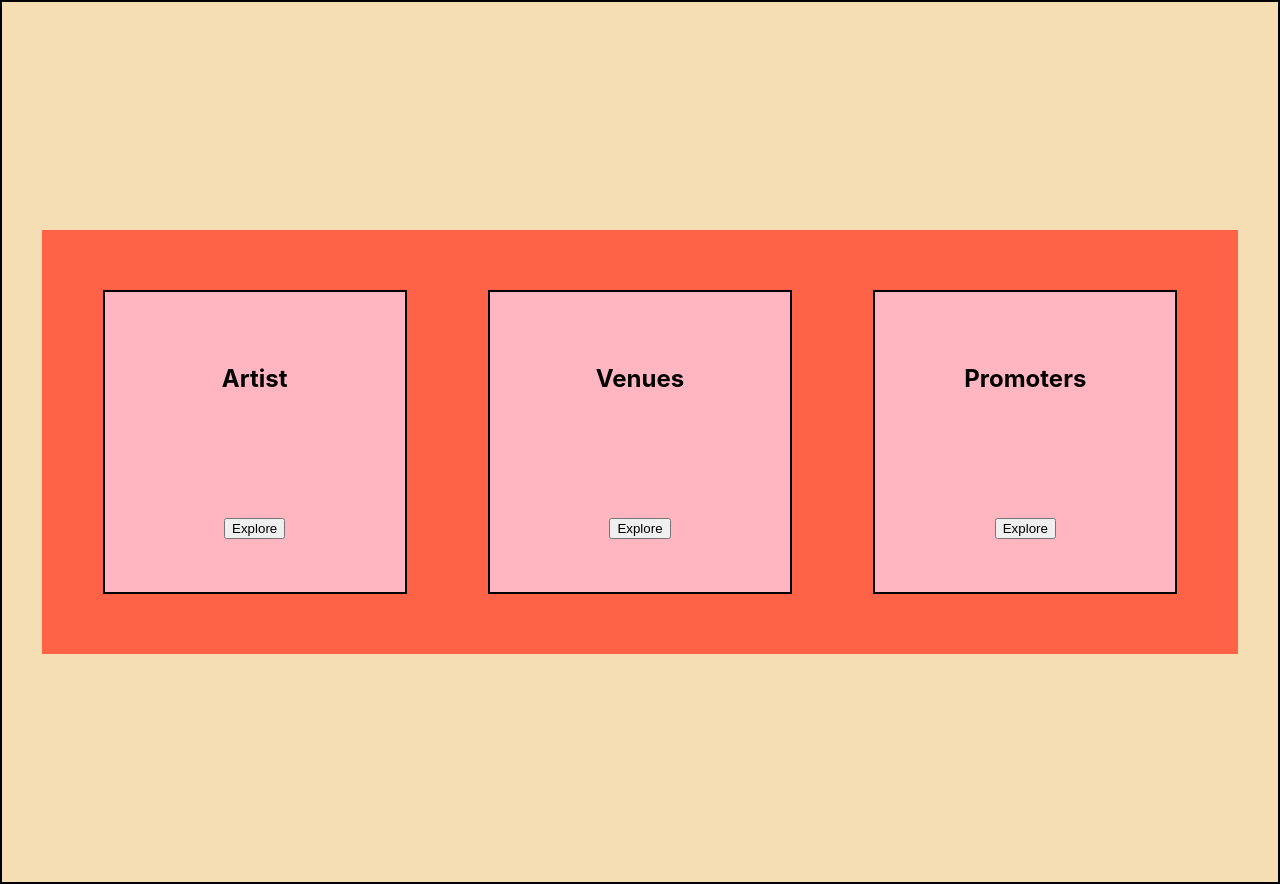
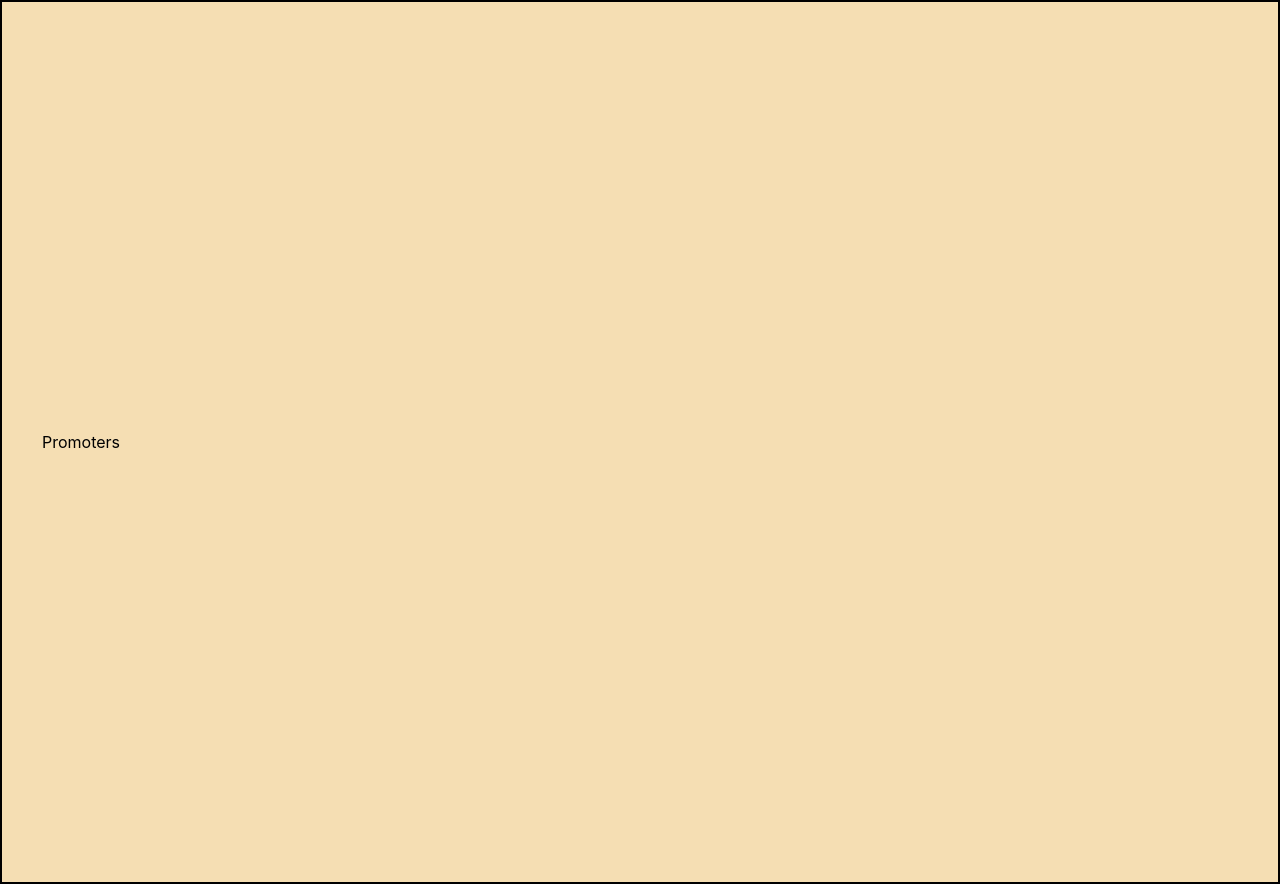
Before and after one commit to wizcudi/v1, a React (Create React App) app: page /promoters in a window 1280 px wide. Built offline with nearby package versions, Linux system fonts and the light colour scheme.

Commit message:
Upgraded Starter

```diff
--- a/package.json
+++ b/package.json
@@ -8,6 +8,7 @@
     "@testing-library/user-event": "^13.5.0",
     "react": "^18.2.0",
     "react-dom": "^18.2.0",
+    "react-router-dom": "^6.4.5",
     "react-scripts": "5.0.1",
     "web-vitals": "^2.1.4"
   },
--- a/src/App.js
+++ b/src/App.js
@@ -1,13 +1,23 @@
+import Directory from "./Directory";
+import Artists from "./Artists";
+import Venues from "./Venues";
+import Promoters from "./Promoters";
 
-import Directory from "./Directory"
+import { Routes, Route } from 'react-router-dom'
 
-// import logo from './logo.svg';
-import './App.css';
+import "./App.css"
+
 
 function App() {
   return (
     <div className="App">
-      <Directory />
+      <Routes>
+        <Route exact path="/" element={<Directory />} />
+        <Route path="/artists" element={<Artists />} />
+        <Route path="/venues" element={<Venues />} />
+        <Route path="/promoters" element={<Promoters />} />
+      </Routes>
+
     </div>
   );
 }
--- /dev/null
+++ b/src/Artists.js
@@ -0,0 +1,8 @@
+
+
+function Artists(){
+    return(
+        <div>Artists</div>
+    )
+}
+export default Artists;
--- a/src/Directory.js
+++ b/src/Directory.js
@@ -1,19 +1,21 @@
 
+import { Link } from 'react-router-dom'
 
 function Directory() {
+
     return(
        <div className="Directory">
             <div>
                 <h2>Artist</h2>
-                <button>Explore</button>
+                <Link to="/artists"><button>Explore</button></Link>
             </div>
             <div>
                 <h2>Venues</h2>
-                <button>Explore</button>
+                <Link to="/venues"><button>Explore</button></Link>
             </div>
             <div>
                 <h2>Promoters</h2>
-                <button>Explore</button>
+                <Link to="/promoters"><button>Explore</button></Link>
             </div>
        </div>
     )
--- /dev/null
+++ b/src/Promoters.js
@@ -0,0 +1,8 @@
+
+
+function Promoters(){
+    return(
+        <div>Promoters</div>
+    )
+}
+export default Promoters;
--- /dev/null
+++ b/src/Venues.js
@@ -0,0 +1,8 @@
+
+
+function Venues(){
+    return(
+        <div>Venues</div>
+    )
+}
+export default Venues;
--- a/src/index.js
+++ b/src/index.js
@@ -3,11 +3,13 @@ import ReactDOM from 'react-dom/client';
 import './index.css';
 import App from './App';
 import reportWebVitals from './reportWebVitals';
+import { BrowserRouter  } from 'react-router-dom'
 
 const root = ReactDOM.createRoot(document.getElementById('root'));
 root.render(
   <React.StrictMode>
-    <App />
+    <BrowserRouter><App /></BrowserRouter>
+
   </React.StrictMode>
 );
 
```
Also changed, not shown: 1 other file (tests, documents, lock files or other folders).
